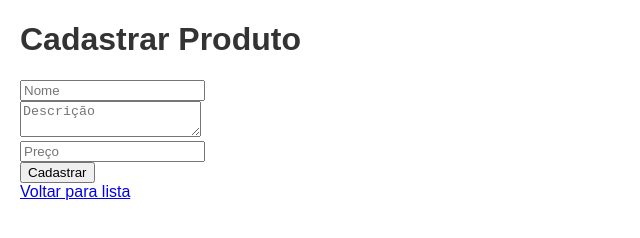
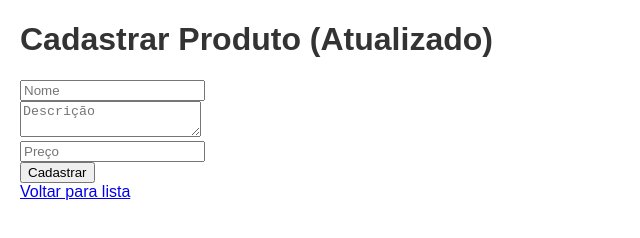
Before and after one commit to egidiomts/oficina27, a plain HTML site: page frontend/cadastrar.html in a window 1280 px wide. Shown: the whole page, without its empty margins (0-640 px from the left). Drawn offline with Linux system fonts and the light colour scheme.

Commit message:
cicd atualizacao

```diff
--- a/frontend/cadastrar.html
+++ b/frontend/cadastrar.html
@@ -3,11 +3,11 @@
 <html lang="pt-BR">
   <head>
     <meta charset="UTF-8" />
-    <title>Cadastrar Produto (Atualizado)</title>
+    <title>Cadastrar Produto</title>
     <link rel="stylesheet" href="style.css" />
   </head>
   <body>
-    <h1>Cadastrar Produto</h1>
+    <h1>Cadastrar Produto (Atualizado)</h1>
     <form id="form-produto">
       <input type="text" name="nome" placeholder="Nome" required /><br />
       <textarea name="descricao" placeholder="Descrição"></textarea><br />
```
